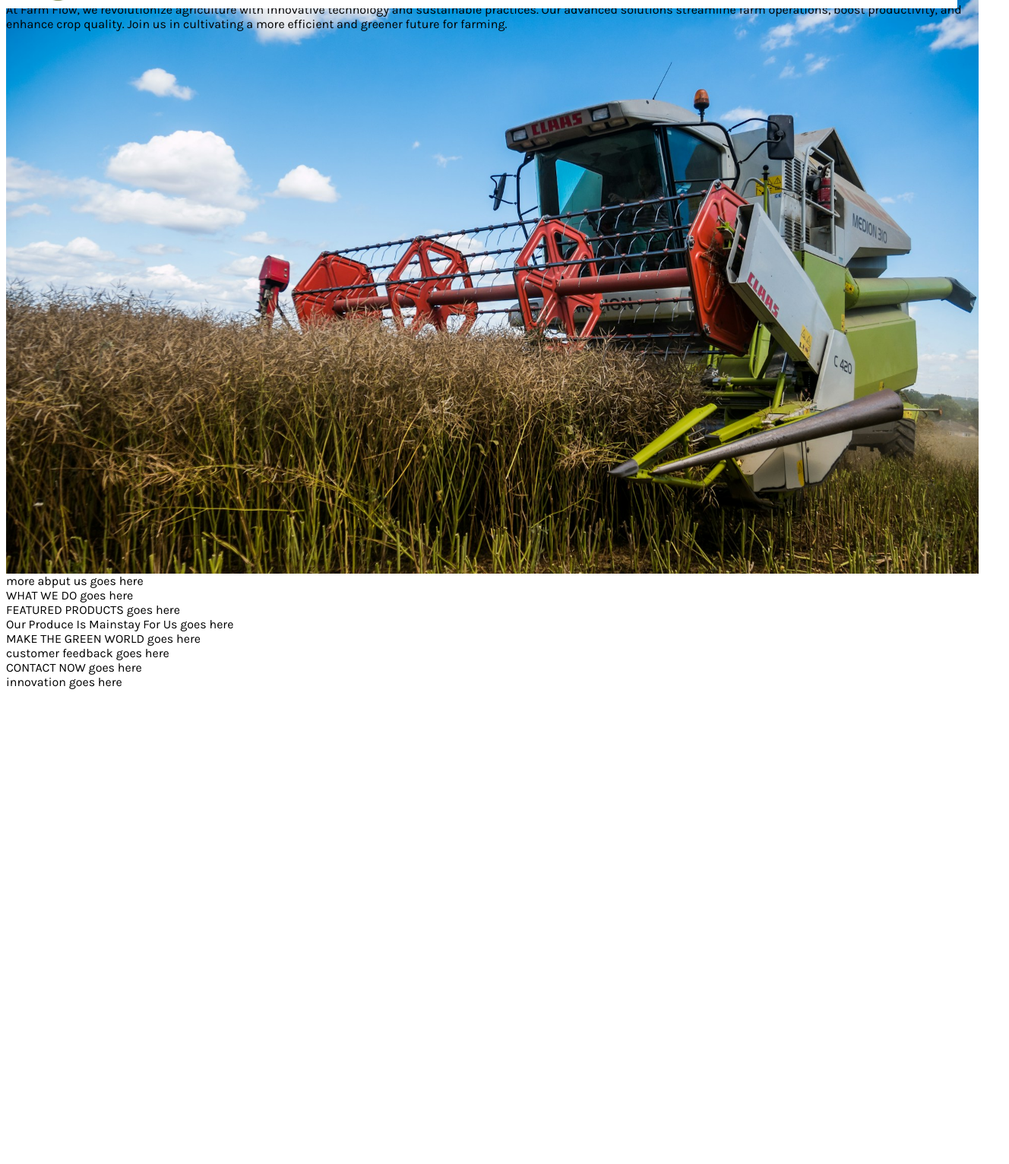
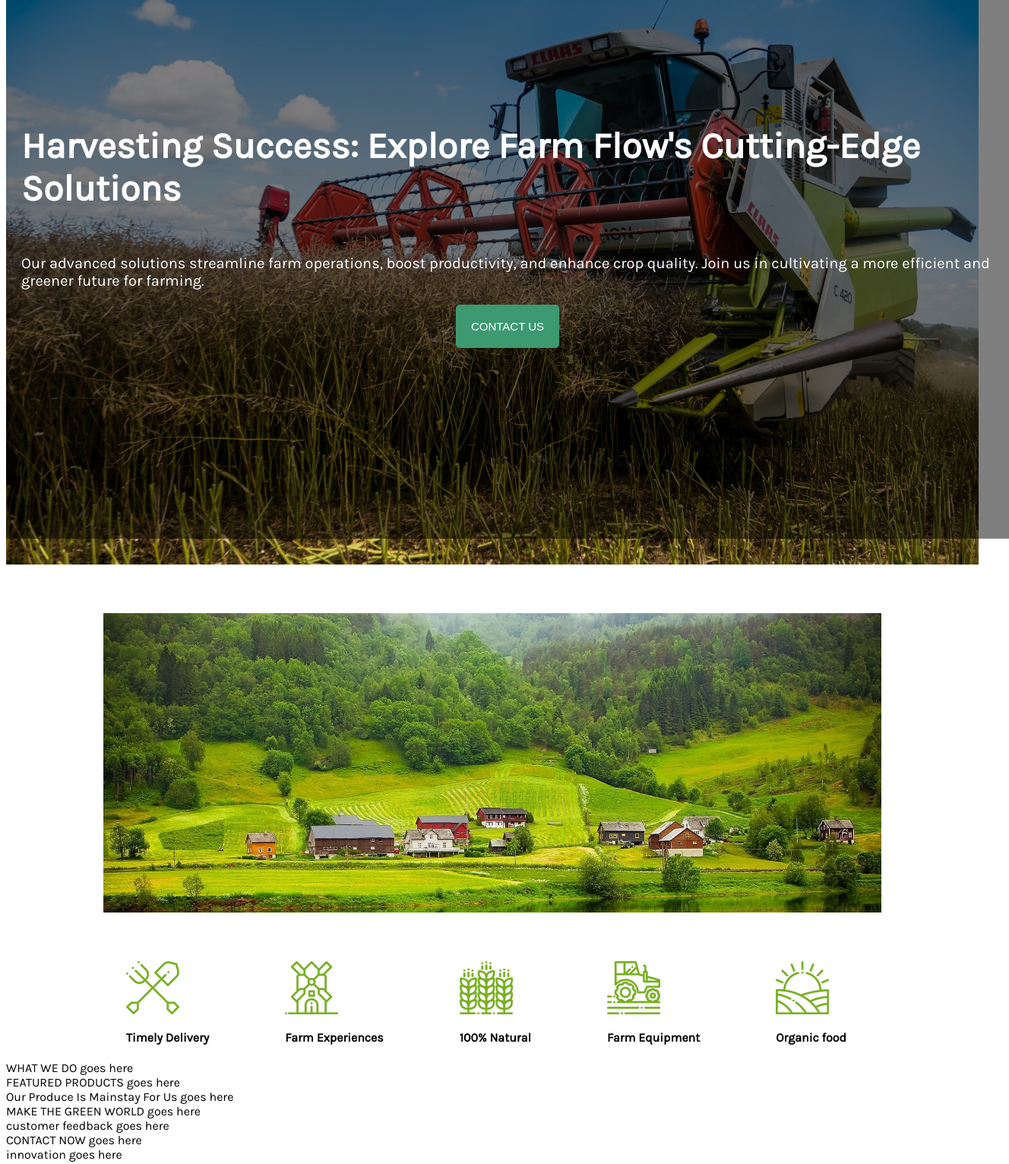
Before and after one commit to AJ-Appiah/Farm-Flow, a plain HTML site: page index.html in a window 1280 px wide. Shown: the part 65-1597 px from the top of the page at 76% size, 1328 px wide, since content can reach past the window. Before the commit the page ends 980 px from the top, so only its background shows below. Drawn offline with Linux system fonts and the light colour scheme.

Commit message:
Update Two

```diff
--- a/index.html
+++ b/index.html
@@ -15,7 +15,7 @@
 </head>
 
 <body>
-    <section>
+
     <nav>
         <img id="logo" src="./assets/logo/logo-no-background.png" alt="logo image">
         <div id="nav-links">
@@ -30,14 +30,40 @@
             <span><i class="fa-solid fa-cart-shopping"></i></span>
         </div>
     </nav>
-    </section>
+
     <section id="hero">
         <div id="herooverlay">
-            <h2>Harvesting Success: Explore Farm Flow's Cutting-Edge Solutions</h2>
-        <p>At Farm Flow, we revolutionize agriculture with innovative technology and sustainable practices. Our advanced solutions streamline farm operations, boost productivity, and enhance crop quality. Join us in cultivating a more efficient and greener future for farming.</p>
+            <h2 id="hero1">Harvesting Success: Explore Farm Flow's Cutting-Edge Solutions</h2>
+            <p id="hero2"> Our advanced solutions streamline farm operations, boost productivity, and enhance crop
+                quality. Join us in cultivating a more efficient and greener future for farming.</p>
+            <button class="contact-button">CONTACT US</button>
         </div>
     </section>
-    <section>more abput us goes here</section>
+    <section id="about-us">
+        <img src="./assets/img/new abt.webp" id="about-img" alt="More about us image">
+    </section>
+    <section id="Five-icon">
+        <div class="one">
+            <img class="two" src="./assets/img/Ab Icon1img.webp" alt="timely delivery">
+            <h4>Timely Delivery</h4>
+        </div>
+        <div class="one">
+            <img class="two" src="./assets/img/Ab Icon2img.webp" alt="Farm Experiences">
+            <h4>Farm Experiences</h4>
+        </div>
+        <div class="one">
+            <img class="two" src="./assets/img/Ab Icon3img.webp" alt="100% Natural">
+            <h4>100% Natural</h4>
+        </div>
+        <div class="one">
+            <img class="two" src="./assets/img/Ab Icon4img.webp" alt="Farm Equipment">
+            <h4>Farm Equipment</h4>
+        </div>
+        <div>
+            <img class="two" src="./assets/img/Ab Icon5img.webp" alt="Organic food">
+            <h4>Organic food</h4>
+        </div>
+    </section>
     <section>WHAT WE DO goes here</section>
     <section>FEATURED PRODUCTS goes here</section>
     <section>Our Produce Is Mainstay For Us goes here</section>
--- a/style.css
+++ b/style.css
@@ -1,14 +1,15 @@
-body{
+body {
   font-family: "Karla", sans-serif;
   font-optical-sizing: auto;
   font-weight: 400;
   font-style: normal;
 }
-  #logo{
+
+#logo {
   width: 150px;
 }
 
-  nav{
+nav {
   display: flex;
   justify-content: space-between;
   padding: 10px 50px;
@@ -18,27 +19,96 @@ body{
   z-index: 100;
   background-color: white;
 }
-  #nav-links{
+
+#nav-links {
   display: flex;
   column-gap: 20px;
   text-transform: uppercase;
   color: black;
   font-size: 14px;
 }
-#nav-links a{
+
+#nav-links a {
   text-decoration: none;
   color: black;
 }
-#nav-links a:hover{
+
+#nav-links a:hover {
   color: #24853e;
 }
-  #hero{
+
+#hero {
   background-image: url(./assets/img/hero2.jpg);
   width: 100vw;
   height: 100vh;
   background-repeat: no-repeat;
   background-size: cover;
-  }
-  #herooverlay{
+  background-position: center;
 
 }
+
+#herooverlay {
+  text-align: left;
+  width: 100%;
+  height: 82%;
+  background-color: rgba(0, 0, 0, 0.5);
+  color: white;
+  display: flex;
+  flex-direction: column;
+  justify-content: center;
+  align-items: center;
+  padding: 20px 20px 90px 20px;
+  /* padding-left: 100px; */
+  /* padding-right: 100px; */
+  /* margin-right: 150px; */
+  /* margin-left: 150px; */
+}
+
+#hero1 {
+  font-size: 48px;
+  text-align: left;
+}
+
+#hero2 {
+  font-size: 20px;
+  font-weight: 500;
+  text-align: left;
+}
+
+.contact-button {
+  background-color: #3d9970;
+  color: white;
+  border: 200px;
+  padding: 20px 20px;
+  text-transform: uppercase;
+  border-radius: 5px;
+  font-size: 15px;
+}
+
+#about-us {
+  width: 100vw;
+  margin: 4rem 0;
+  display: flex;
+  flex-direction: column;
+  justify-content: center;
+  align-items: center;
+}
+
+#about-img {
+width: 80%;
+}
+
+#Five-icon{
+  display: flex;
+  justify-content: center;
+  column-gap: 100px;
+}
+#Five-icon p {
+  font-size: 200px;
+  color: black;
+  font-weight: 500;
+}
+.two {
+  display: flex;
+  justify-content: center;
+}
```
Also changed, not shown: assets/img/Ab Icon1img.webp (added), assets/img/Ab Icon2img.webp (added), assets/img/Ab Icon3img.webp (added), assets/img/Ab Icon4img.webp (added), assets/img/Ab Icon5img.webp (added), assets/img/About-us-img.jpg (added), assets/img/about us2.jpg (added), assets/img/about us3.jpg (added), assets/img/about us4.jpg (added), assets/img/abt proper.jpg (added), assets/img/abt1.jpg (added), assets/img/hero alternative1.jpg (added), assets/img/new abt.webp (added). Lines whose indentation alone changed are shown as unchanged.
